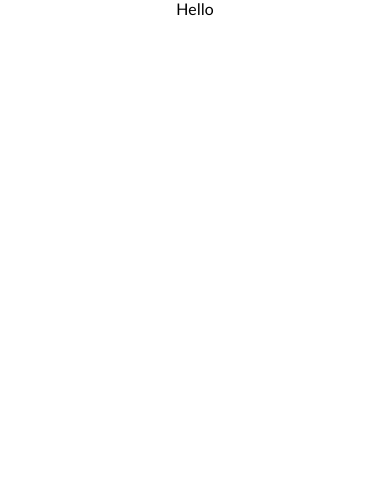
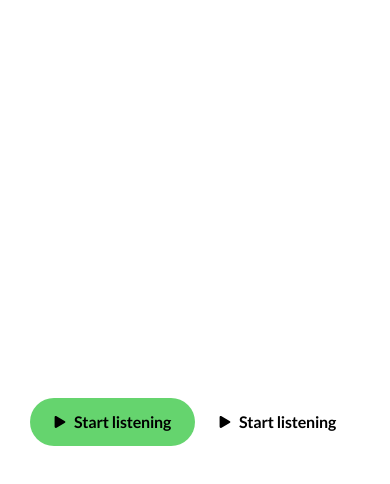
Before and after one commit to cooodyyy/Invo-Spotify-part-2, a website built with Vite: page index.html in a window 390 px wide. Built offline with nearby package versions, Linux system fonts and the light colour scheme.

Commit message:
added responsive button component in two variants

```diff
--- a/index.html
+++ b/index.html
@@ -12,7 +12,8 @@
 
 <body>
   <div id="home-page">
-    Hello
+    <button class="button button--primary" ><img class="button__play-icon" src="assets/icons/play-button-arrowhead.svg" alt="play icon">Start listening</button>
+    <button class="button button--secondary" ><img class="button__play-icon" src="assets/icons/play-button-arrowhead.svg" alt="play icon">Start listening</button>
   </div>
 
   <script type="module" src="/src/global-scripts/main.js"></script>
--- a/src/global-styles/style.scss
+++ b/src/global-styles/style.scss
@@ -4,6 +4,12 @@
 @import "styles/normalize.scss";
 @import "styles/root.scss";
 @import "styles/fonts.scss";
+
+* {
+  box-sizing: border-box;
+  margin: 0;
+  padding: 0;
+}
 
 body {
   font-family: 'Lato', sans-serif;
--- a/src/global-styles/styles/root.scss
+++ b/src/global-styles/styles/root.scss
@@ -4,6 +4,11 @@
 
 :root {
   // colors
+  --white: #fff;
+
+  --color-button-secondary-hover: #f0f0f0;
+  --color-button-secondary-active: #d1d1d1;
+
   --color-primary-100: #d1f2d4;
   --color-primary-200: #b2eab7;
   --color-primary-300: #93e19a;
@@ -37,4 +42,15 @@
   // roundings
   --rounding-m: 24px;
   --rounding-s: 16px;
+
+  // fonts
+  --font-size-l: 24px;
+  --font-size-m: 16px;
+  --font-size-s: 16px;
+
+  --font-weight-l: 700;
+  --font-weight-m: 400;
+
+  // transitions
+  --transition-time: 0.2s;
 }
--- /dev/null
+++ b/src/pages/home-page/styles/_button.scss
@@ -0,0 +1,41 @@
+.button {
+  font-size: var(--font-size-m);
+  border: none;
+  padding: 1em 1.5em;
+  line-height: 1em;
+  font-weight: var(--font-weight-l);
+  letter-spacing: -0.0133em;
+  border-radius: 1.5em;
+  transition: background-color var(--transition-time);
+
+  // not using css variable for rounding to keep responsive independent component
+  // border-radius: var(--rounding-m);
+
+  &--primary {
+    background-color: var(--color-primary-500);
+
+    &:hover {
+      background-color: var(--color-primary-700);
+    }
+    &:active {
+      background-color: var(--color-primary-900);
+    }
+  }
+
+  &--secondary {
+    background-color: var(--white);
+
+    &:hover {
+      background-color: var(--color-button-secondary-hover);
+    }
+    &:active {
+      background-color: var(--color-button-secondary-active);
+    }
+  }
+
+  & &__play-icon {
+    height: 0.75em;
+    width: 0.75em;
+    margin-right: 0.5em;
+  }
+}
--- a/src/pages/home-page/styles/home-page.scss
+++ b/src/pages/home-page/styles/home-page.scss
@@ -3,8 +3,12 @@
 ///
 ///
 
+@import "_button.scss";
+
 #home-page {
   display: flex;
   flex-wrap: wrap;
   justify-content: center;
+  align-items: center;
+  min-height: 100vh;
 }
```
